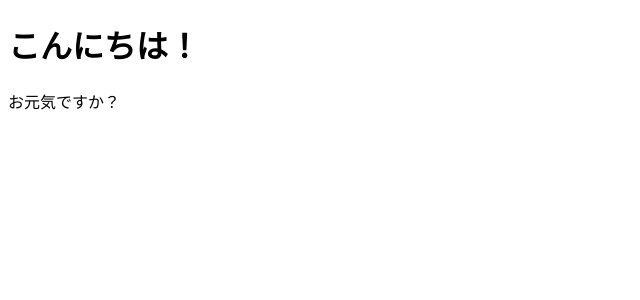
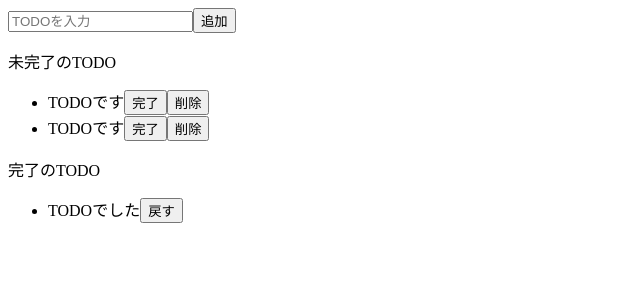
Before and after one commit to hiro881213/react-practice, a React (Create React App) app: page / in a window 1280 px wide. Shown: the top 300 px of the page, without its empty margins (0-640 px from the left). Built offline with nearby package versions, Linux system fonts and the light colour scheme.

Commit message:
画面ベース作成

```diff
--- a/src/App.jsx
+++ b/src/App.jsx
@@ -3,8 +3,40 @@
 export const App = () => {
     return (
         <>
-            <h1>こんにちは！</h1>
-            <p>お元気ですか？</p>
+            <div>
+                <input placeholder = 'TODOを入力'/>
+                <button>追加</button>
+            </div>
+            <div>
+                <p>未完了のTODO</p>
+                <ul>
+                    <li>
+                        <div>
+                            <label>TODOです</label>
+                            <button>完了</button>
+                            <button>削除</button>
+                        </div>
+                    </li>
+                    <li>
+                        <div>
+                            <label>TODOです</label>
+                            <button>完了</button>
+                            <button>削除</button>
+                        </div>
+                    </li>
+                </ul>
+            </div>
+            <div>
+                <p>完了のTODO</p>
+                <ul>
+                    <li>
+                        <div>
+                            <label>TODOでした</label>
+                            <button>戻す</button>
+                        </div>
+                    </li>
+                </ul>
+            </div>
         </>
     );
   };
```
